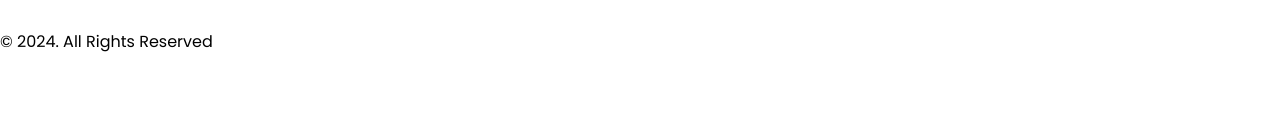
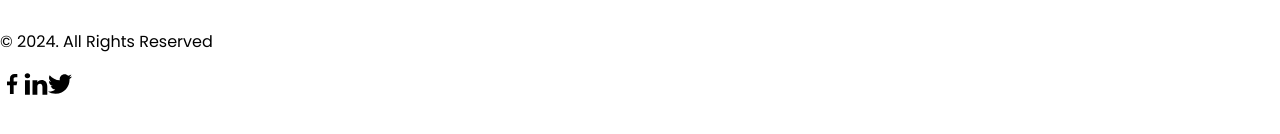
Before and after one commit to zainabturkmen/S-I-S, a React (Create React App) app: page / in a window 1280 px wide. Shown: the part 576-710 px from the top of the page. Built offline with nearby package versions, Linux system fonts and the light colour scheme; a web font is replaced by a local one.

Commit message:
adding updates

```diff
--- a/src/components/Sidebar.js
+++ b/src/components/Sidebar.js
@@ -2,6 +2,9 @@ import React from "react";
 import styled from "styled-components";
 import { LiaTimesSolid } from "react-icons/lia";
 import { links } from "./data";
+import { GrFacebookOption } from "react-icons/gr";
+import { TfiLinkedin } from "react-icons/tfi";
+import { FaTwitter } from "react-icons/fa";
 
 const Sidebar = () => {
   const currentYear = new Date().getFullYear();
@@ -31,7 +34,17 @@ const Sidebar = () => {
           <div className="date">
             <p>&copy; {currentYear}. All Rights Reserved</p>
           </div>
-          <div className="links"></div>
+          <div className="links">
+            <a href="#">
+              <GrFacebookOption />
+            </a>
+            <a href="#">
+              <TfiLinkedin />
+            </a>
+            <a href="#">
+              <FaTwitter />
+            </a>
+          </div>
         </div>
       </aside>
     </Wrapper>
```
